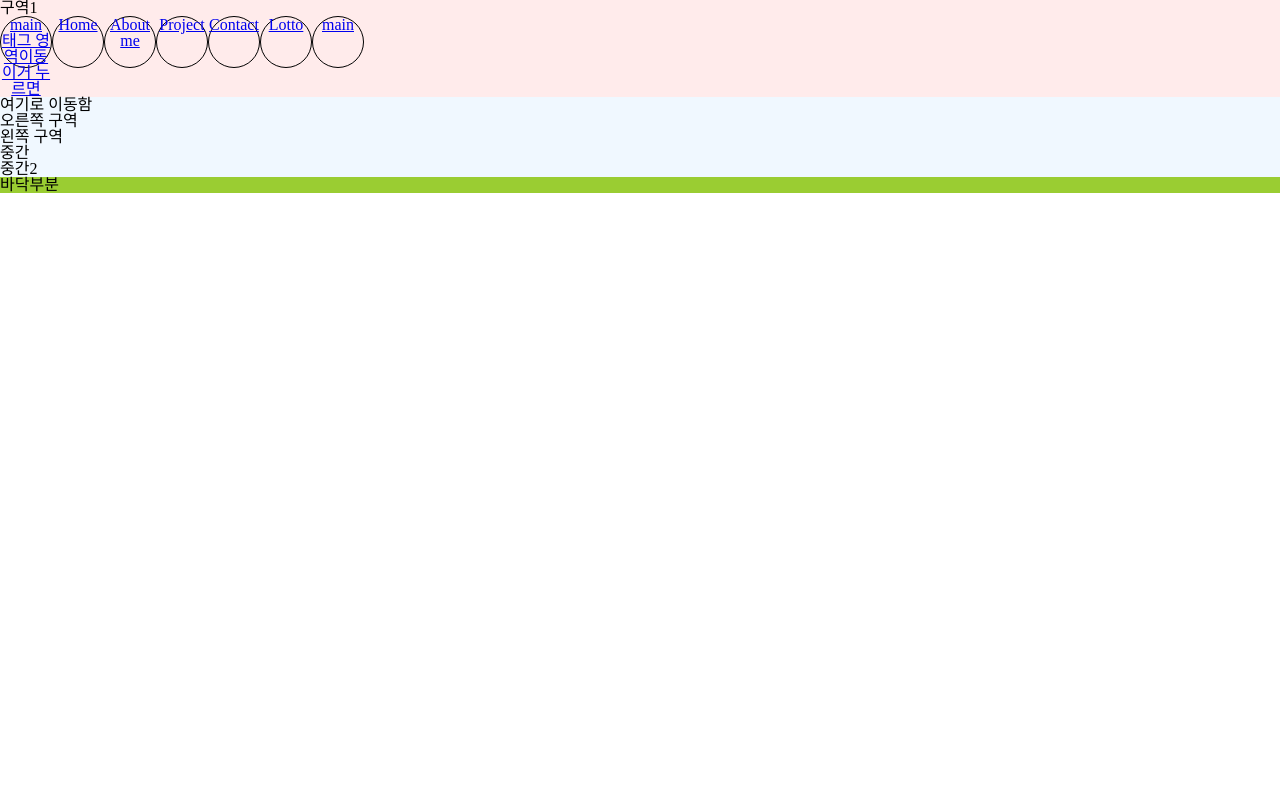
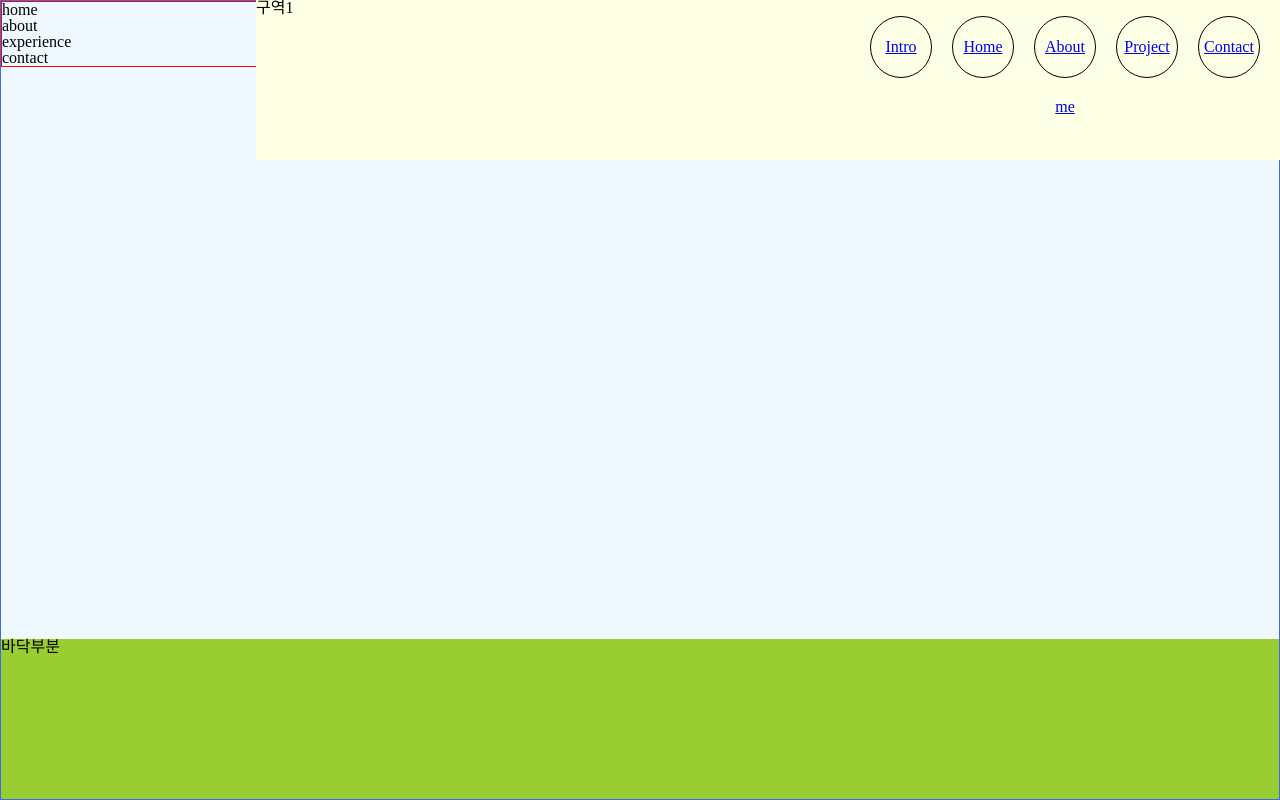
Before and after one commit to ddd654/weather, a Next.js app in the folder src/main/front/: page /po/Po in a window 1280 px wide. Built offline with nearby package versions, Linux system fonts and the light colour scheme.

Commit message:
po 메뉴 고정

```diff
--- a/src/main/front/package.json
+++ b/src/main/front/package.json
@@ -14,7 +14,11 @@
     "next": "14.2.15",
     "react": "^18",
     "react-dom": "^18",
-    "three": "^0.169.0"
+    "react-fullpage": "^0.1.19",
+    "three": "^0.169.0",
+    "webpack": "^5.96.1",
+    "webpack-cli": "^5.1.4",
+    "webpack-dev-server": "^5.1.0"
   },
   "devDependencies": {
     "@eslint/js": "^9.13.0",
--- a/src/main/front/src/pages/po/Po.css
+++ b/src/main/front/src/pages/po/Po.css
@@ -1,34 +1,70 @@
-.container {}
+.container {
+  border: 1px solid royalblue;
+  box-sizing: border-box;
+
+  width: 100%;
+  height: 100vh;
+  overflow: hidden;
+  /* 화면이 넘어가는 부분 숨기기? */
+
+  flex-direction: column;
+}
 
 header {
-  background-color: rgb(255, 235, 235);
+  background-color: rgb(252, 255, 228);
 
+  width: 80%;
+  height: 20%;
+  position: fixed;
+  right: 0;
+  top: 0;
+
+  display: flex;
+  justify-content: space-between;
+  align-items: center;
 }
 
 header nav ul {
   display: flex;
   /* flex-direction: column; 세로정렬*/
 
+  justify-content: flex-end;
+  /* 오른쪽 붙이기 */
+
 }
+
+header>nav>ul>li {}
 
 header>nav>ul>li>.link {
   border: 1px solid black;
   border-radius: 100%;
   text-align: center;
 
-  width: 50px;
-  height: 50px;
+  width: 60px;
+  height: 60px;
+  line-height: 60px;
 
   display: inline-block;
   /* 인라인인데 블록처럼 적용해야 스타일 들어간다*/
 
+  margin-right: 20px;
 }
 
+/* slide 부분 */
 main {
   background-color: aliceblue;
+  width: 100%;
+  height: 80%;
+
+  display: flex;
+  flex-direction: column;
 }
 
+.slide {
+  border: 1px solid red;
+}
 
 footer {
   background-color: yellowgreen;
+  height: 20%;
 }
--- a/src/main/front/src/pages/po/Po.js
+++ b/src/main/front/src/pages/po/Po.js
@@ -1,24 +1,28 @@
 import Link from "next/link";
 import { list } from "postcss";
-import { useEffect } from "react";
+import { useEffect, useState } from "react";
 import './Po.css';
 import '../../app/css/reset.css';
 
+
 function Po() {
 
+  useEffect(() => {
+  }, []) //대괄호 넣으면 한번 실행
 
-  useEffect(() => {
+  const [currentSlide, setCurrentslide] = useState(0); //현재 슬라이드
 
-
-
-  }, []) //대괄호 넣으면 한번 실행
+  //슬라이즈 전환
+  const nextSlide = () => {
+    setCurrentslide((prev) => (prev + 1) % 4); //슬라이드의 수
+  };
 
 
   //지금 뭘 해야하지? 화면을 그리고 css로 위치를 잡는다
   //화면을 여기에 만든다
   return (
-    <div>
     <div className="container">
+      <title>portfolio</title>
 
       {/* 헤더만 뽑아서 include 생각하기 메뉴 디자인은 부분은 비슷하게 가자 */}
       <header>
@@ -26,34 +30,39 @@ function Po() {
         <nav>
           <ul>
             {/* #붙여서 영역이동 가능 */}
-              <li><Link href="#main" className="link">main 태그 영역이동 이거 누르면</Link></li>
-              <li><Link href='/po/Home' className="link">Home</Link></li>
-              <li><Link href='/po/AboutMe' className="link">About me</Link></li>
-              <li><Link href='/po/Project' className="link">Project</Link></li>
-              <li><Link href='/po/Contact' className="link">Contact</Link></li>
 
-              <li><Link href='/lotto/Lotto' className="link">Lotto</Link></li>
-              <li><Link href='/main/Main' className="link">main</Link></li>
+            <li><Link href='/po/Intro' className="link">Intro</Link></li>
+            <li><Link href='#home' className="link">Home</Link></li>
+            <li><Link href='#about' className="link">About me</Link></li>
+            <li><Link href='#experience' className="link">Project</Link></li>
+            <li><Link href='#contact' className="link">Contact</Link></li>
+
 
           </ul>
         </nav>
       </header>
 
+      {/* slide 만들기 */}
       <main className="main">
-          여기로 이동함
-          <title>portfolio</title>
-          <section>
-            <div className="right">오른쪽 구역</div>
-            <div className="left">왼쪽 구역</div>
-          </section>
 
-          <section>중간</section>
-          <section>중간2</section>
+        <div
+          className="slide"
+          style={{
+            // transform: `translateY( -${currentSlide * 100}vh)`, //
+            // transition: "transform 1s ease-in-out",
+          }}
+        >
+
+          <section id="home">home</section>
+          <section id="about">about</section>
+          <section id="experience">experience</section>
+          <section id="contact">contact</section>
+        </div>
       </main>
 
+      {/* Footer 영역 */}
       <footer>바닥부분</footer>
 
-      </div>
     </div>
   )
 }
```
Also changed, not shown: src/main/front/src/pages/js/class.js (+0 -25 lines), src/main/front/src/pages/po/AboutMe.js (deleted, +0 -10 lines), src/main/front/src/pages/po/Intro.js (added, +10 -0 lines), 1 other file (tests, documents, lock files or other folders). Lines whose indentation alone changed are shown as unchanged.
